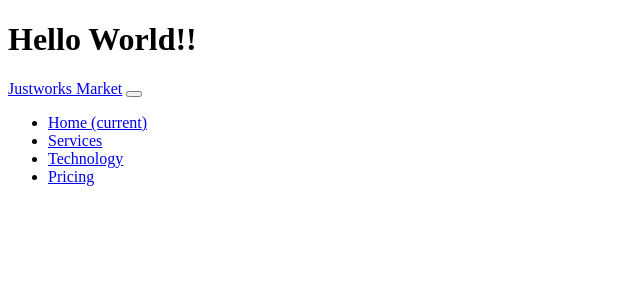
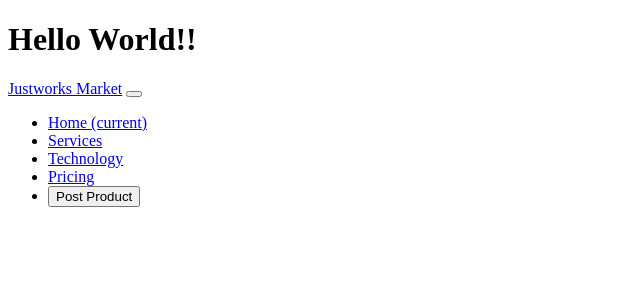
Before and after one commit to tonglin2003/web, a Flask app: template templates/index.html in a window 1280 px wide. Shown: the top 300 px of the page, without its empty margins (0-640 px from the left). Run offline with Flask 2, Linux system fonts and the light colour scheme; the template is opened without the code that fills it, so the values that code supplies are empty.

Commit message:
Update index.html

```diff
--- a/templates/index.html
+++ b/templates/index.html
@@ -25,10 +25,14 @@
               <a class="nav-link" href="#">Technology</a>
             </li>
             <li class="nav-item">
-              <a class="nav-link disabled" href="#">Pricing</a>
+              <a class="nav-link" href="#">Pricing</a>
             </li>
+          <li class="nav-item">
+            <button type="button" class="btn btn-primary">Post Product</button>
+          </li>
           </ul>
         </div>
       </nav>
+
 </body>
 </html>
```
